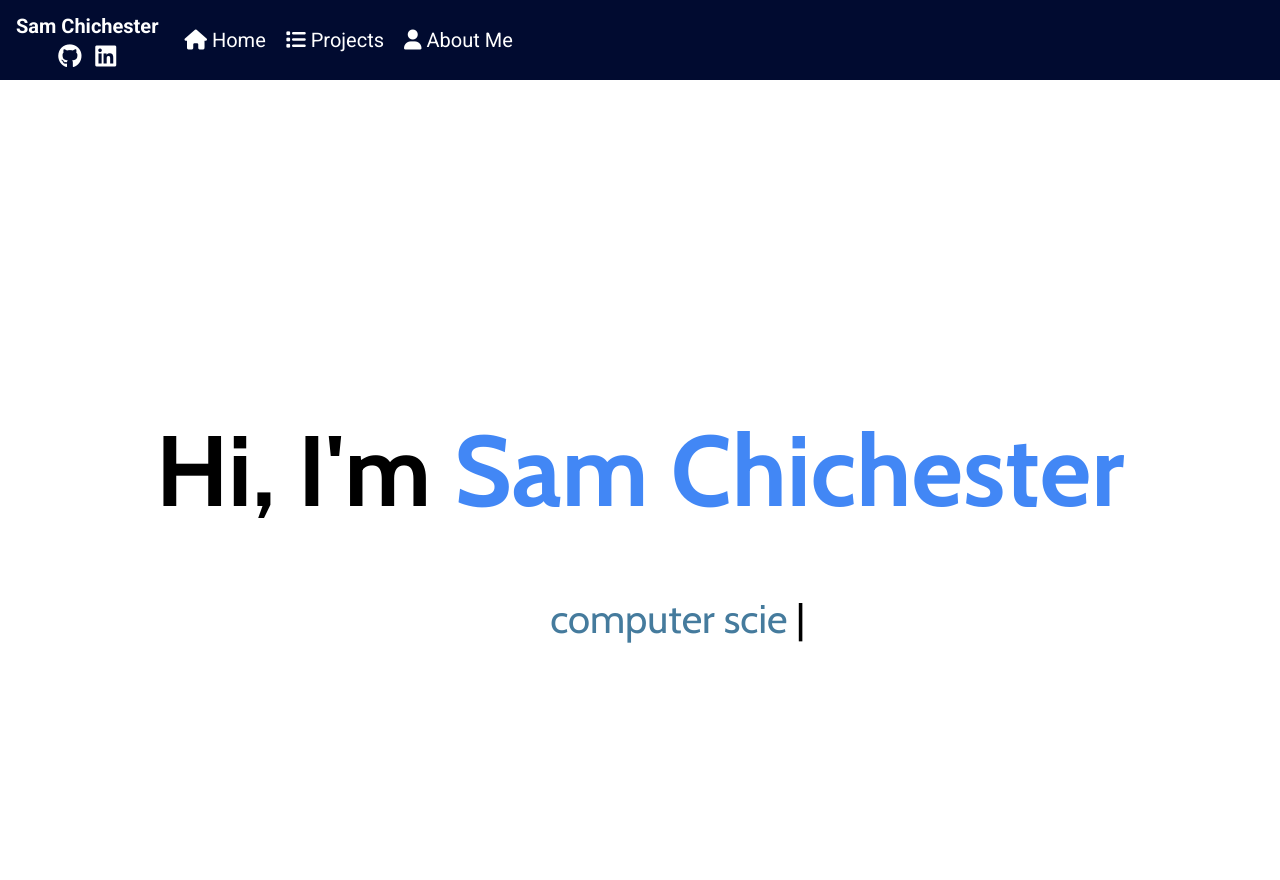
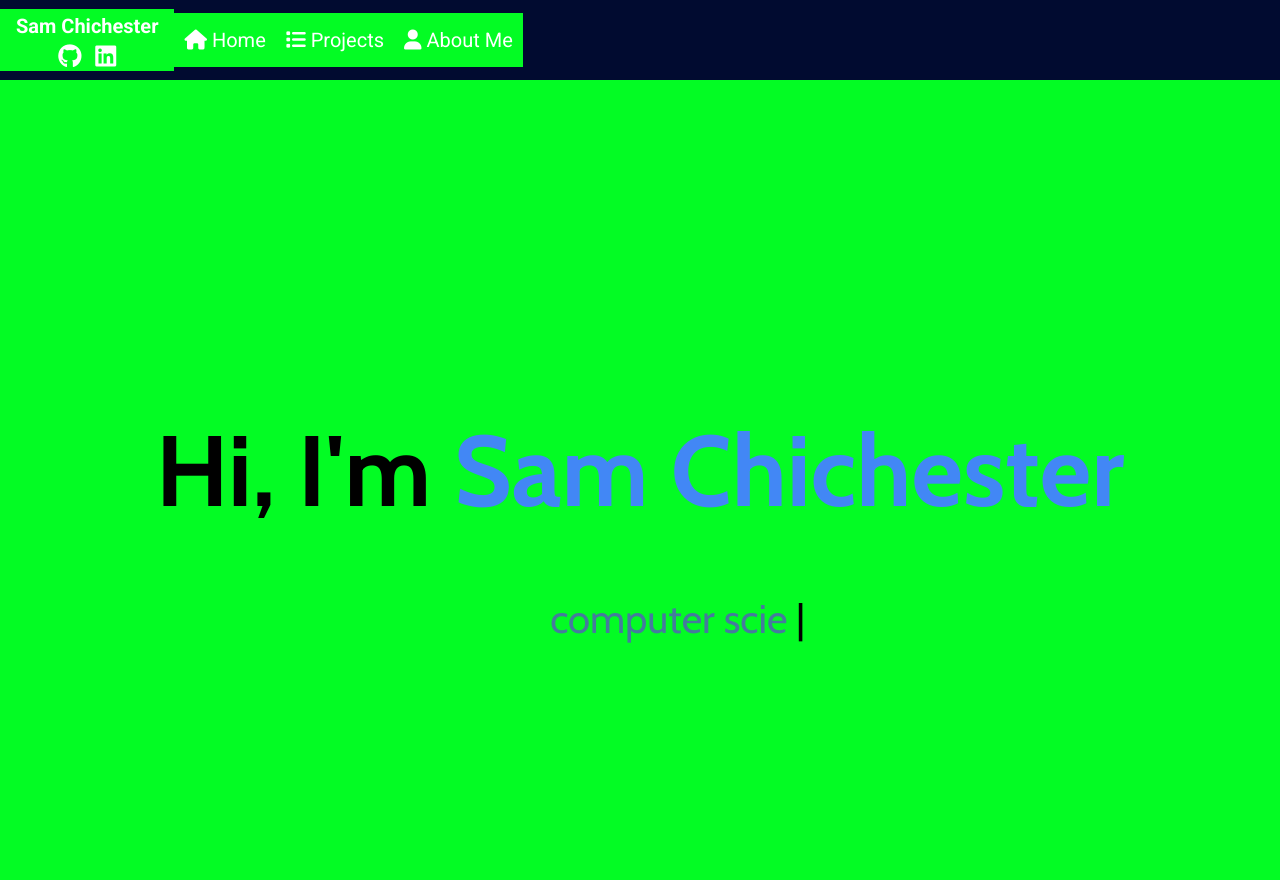
Before and after one commit to SamChichester/Portfolio, a Django app: page / in a window 1280 px wide. Run offline with Django 4.2, Linux system fonts and the light colour scheme.

Commit message:
color test

```diff
--- a/app/static/css/styles.css
+++ b/app/static/css/styles.css
@@ -4,6 +4,7 @@
     margin: 0;
     padding: 0;
     box-sizing: border-box;
+    background-color: #03fc24;
 }
 
 body {
```
